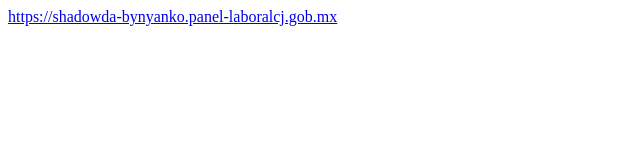
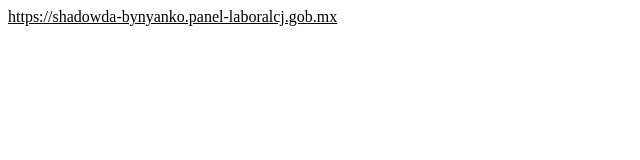
Before and after one commit to nyanko3/site, a plain HTML site: page proxy/shadow/index.html in a window 1280 px wide. Shown: the whole page, without its empty margins (0-640 px from the left). Drawn offline with Linux system fonts and the light colour scheme.

Commit message:
Update and rename shadow/index.html to proxy/shadow/index.html

```diff
--- a/shadow/index.html
+++ b/proxy/shadow/index.html
@@ -4,6 +4,14 @@
     <title>shadow browser</title>
     <meta charset="UTF-8">
     <meta name="viewport" content="width=device-width, initial-scale=1">
+    <style>
+      a {
+        color: black;
+      }
+      a:hover {
+        color: black;
+      }
+    </style>
   </head>
   <body>
     <a href="https://shadowda-bynyanko.panel-laboralcj.gob.mx/">https://shadowda-bynyanko.panel-laboralcj.gob.mx</a>
```
